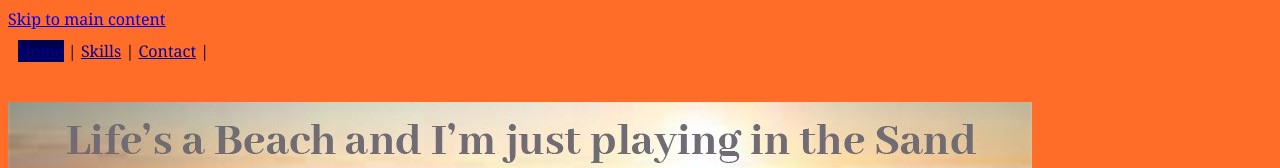
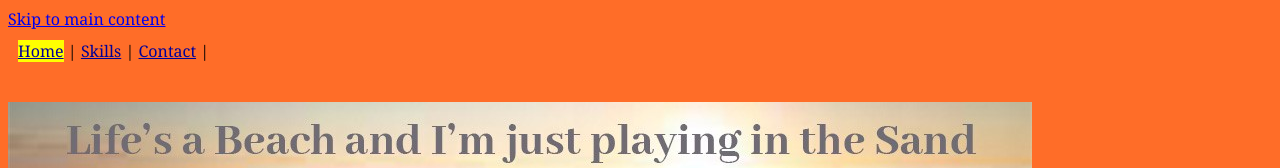
Before and after one commit to laurensu11ivan/ist263, a plain HTML site: page lab11/index.html in a window 1280 px wide. In both pictures the pointer is over the link "Home". Shown: the top 168 px of the page. Drawn offline with Linux system fonts and the light colour scheme.

Commit message:
Update styles.css

```diff
--- a/lab11/styles.css
+++ b/lab11/styles.css
@@ -29,4 +29,4 @@ nav a{
     color: #009;
 }
 nav a:hover
- {background-color: #00004d;}
+ {background-color:yellow}
```
